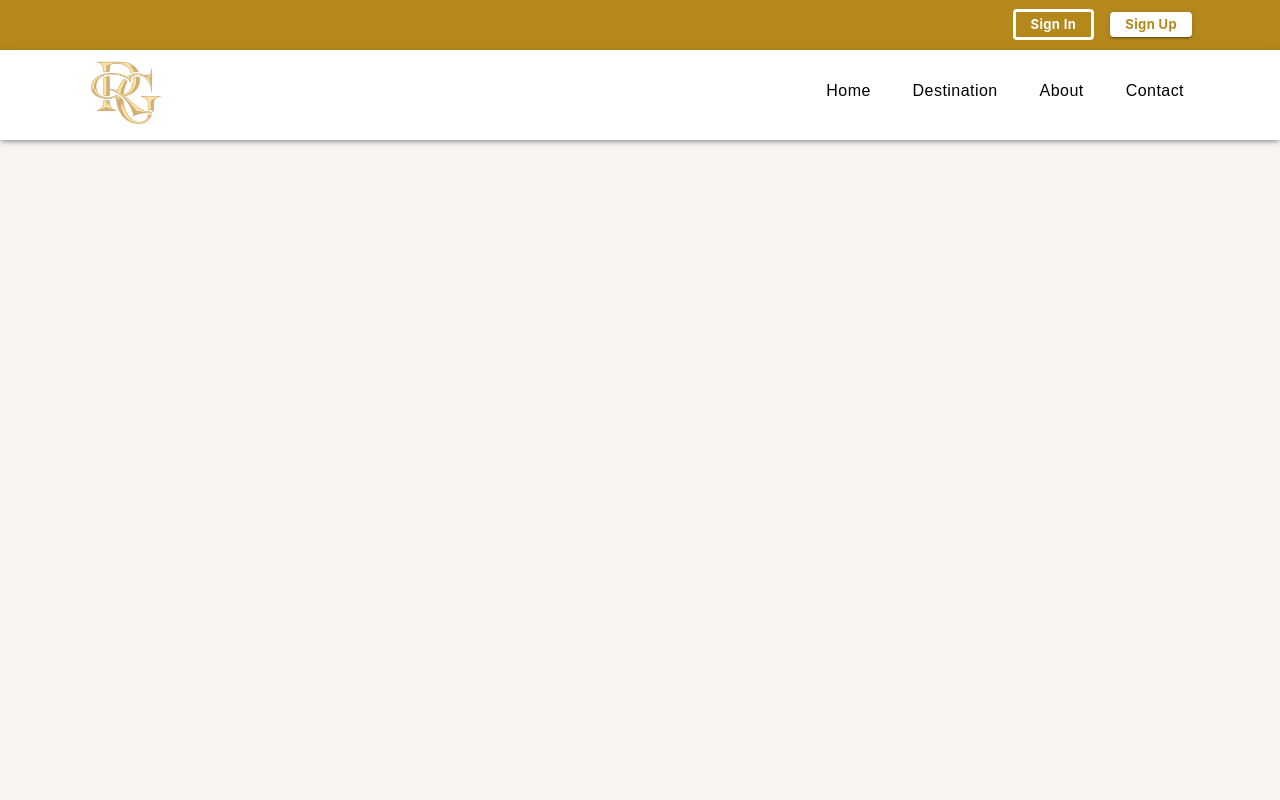
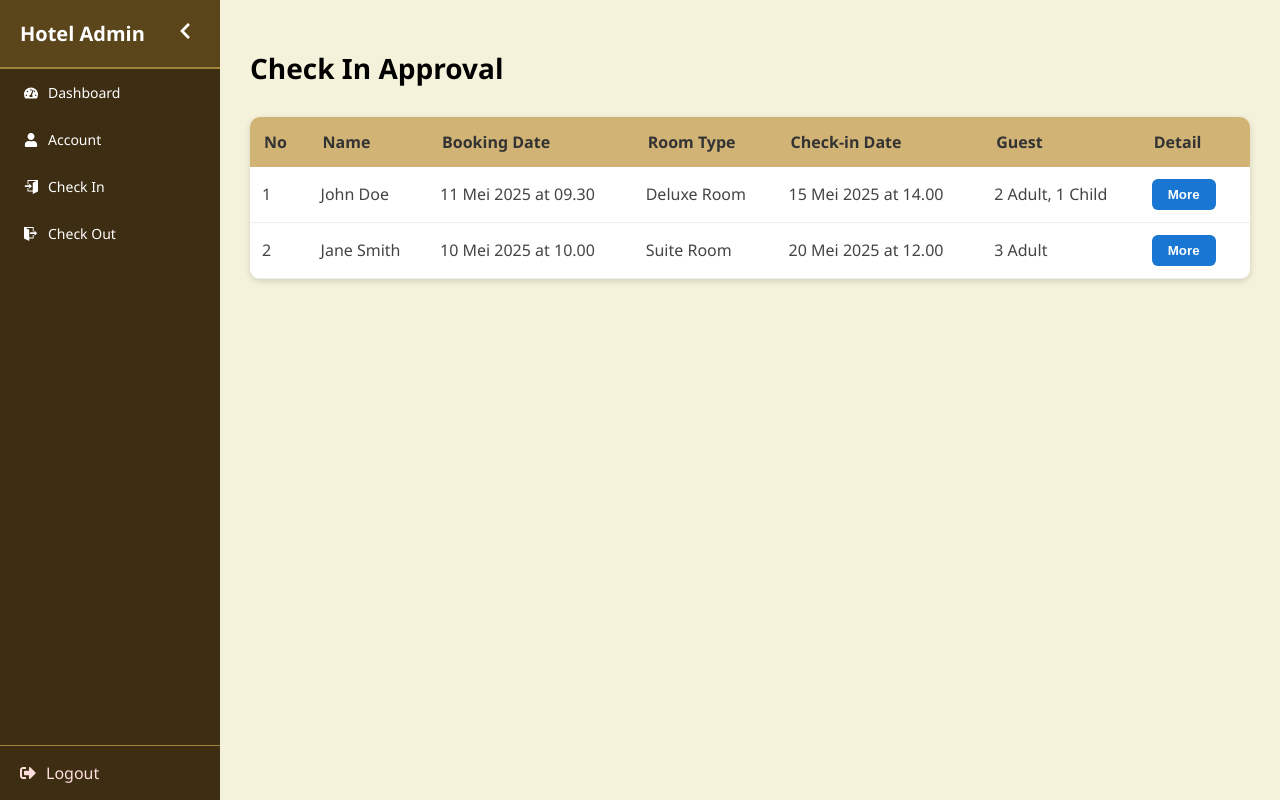
Before and after one commit to zahrul138/reservasi_hotel, a React (Create React App) app: page /checkinadmin in a window 1280 px wide. Built offline with nearby package versions, Linux system fonts and the light colour scheme.

Commit message:
add check in admin page

```diff
--- a/package.json
+++ b/package.json
@@ -19,6 +19,7 @@
     "chart.js": "^4.4.5",
     "express": "^4.21.1",
     "framer-motion": "^11.11.9",
+    "lucide-react": "^0.509.0",
     "react": "^18.3.1",
     "react-bootstrap": "^2.10.9",
     "react-chartjs-2": "^5.2.0",
--- a/src/App.js
+++ b/src/App.js
@@ -6,6 +6,7 @@ import SignUp from "./pages/SignUp";
 
 import DashboardAdmin from "./admin/DashboardAdmin";
 import GuestList from "./admin/GuestList";
+import CheckInAdmin from "./admin/CheckInAdmin";
 
 import Homepage from "./pages/HomePage";
 import RoomDeluxe from "./pages/RoomDeluxe";
@@ -33,6 +34,7 @@ function App() {
 
         <Route path="/dashboardadmin" element={<DashboardAdmin />} />
         <Route path="/guestlist" element={<GuestList />} />
+        <Route path="/checkinadmin" element={<CheckInAdmin />} />
 
         {/* Route dengan Navbar */}
         <Route path="/home" element={
--- /dev/null
+++ b/src/admin/CheckInAdmin.js
@@ -0,0 +1,325 @@
+import React, { useState } from "react";
+import { useNavigate } from "react-router-dom";
+import { Check, X } from "lucide-react";
+import SidebarAdmin from "../components/SidebarAdmin";
+
+const style = {
+  container: {
+    display: "flex",
+    minHeight: "100vh",
+    fontFamily: "'Segoe UI', sans-serif",
+  },
+  main: {
+    flex: 1,
+    padding: "30px",
+    backgroundColor: "#f5f2db",
+  },
+  title: {
+    fontSize: "28px",
+    fontWeight: "bold",
+    marginBottom: "30px",
+  },
+  tableContainer: {
+    backgroundColor: "#fff",
+    borderRadius: "10px",
+    overflow: "hidden",
+    boxShadow: "0 2px 6px rgba(0,0,0,0.15)",
+  },
+  table: {
+    width: "100%",
+    borderCollapse: "collapse",
+  },
+  th: {
+    backgroundColor: "#d0b375",
+    padding: "14px",
+    textAlign: "left",
+    fontWeight: "bold",
+    color: "#333",
+  },
+  td: {
+    padding: "12px",
+    borderBottom: "1px solid #eee",
+    color: "#444",
+  },
+  actionBtn: {
+    padding: "8px 16px",
+    marginRight: "8px",
+    cursor: "pointer",
+    borderRadius: "6px",
+    border: "none",
+    fontWeight: "bold",
+    color: "#fff",
+    display: "inline-flex",
+    alignItems: "center",
+    justifyContent: "center",
+  },
+  approveBtn: {
+    backgroundColor: "#4caf50",
+  },
+  rejectBtn: {
+    backgroundColor: "#f44336",
+  },
+  detailBtn: {
+    backgroundColor: "#1976d2",
+  },
+  modalOverlay: {
+    position: "fixed",
+    top: 0,
+    left: 0,
+    height: "100vh",
+    width: "100vw",
+    backgroundColor: "rgba(0,0,0,0.4)",
+    display: "flex",
+    justifyContent: "center",
+    alignItems: "center",
+    zIndex: 1000,
+  },
+  modal: {
+    background: "#fff",
+    padding: "40px",
+    borderRadius: "16px",
+    width: "700px",
+    maxHeight: "90vh",
+    overflowY: "auto",
+    boxShadow: "0 8px 30px rgba(0,0,0,0.25)",
+    position: "relative",
+    display: "flex",
+    flexDirection: "column",
+    gap: "16px",
+  },
+  heading: {
+    fontSize: "26px",
+    fontWeight: "600",
+    color: "#333",
+    marginBottom: "10px",
+    textAlign: "center",
+    borderBottom: "2px solid #e0c68b",
+    paddingBottom: "10px",
+  },
+  grid: {
+    display: "grid",
+    gridTemplateColumns: "1fr 1fr",
+    gap: "16px",
+  },
+  field: {
+    display: "flex",
+    flexDirection: "column",
+    fontSize: "15px",
+    color: "#444",
+  },
+  label: {
+    fontWeight: "bold",
+    marginBottom: "4px",
+    color: "#555",
+  },
+  value: {
+    backgroundColor: "#f9f9f9",
+    padding: "10px",
+    borderRadius: "6px",
+    border: "1px solid #ddd",
+  },
+  modalActions: {
+    display: "flex",
+    justifyContent: "flex-end",
+    gap: "10px",
+    marginTop: "20px",
+  },
+  closeBtn: {
+    position: "absolute",
+    top: "15px",
+    right: "15px",
+    background: "transparent",
+    border: "none",
+    fontSize: "20px",
+    cursor: "pointer",
+  },
+};
+
+const formatDate = (dateString) => {
+  const date = new Date(dateString);
+  if (isNaN(date)) return "Invalid Date";
+
+  const day = date.toLocaleDateString("id-ID", {
+    day: "2-digit",
+    month: "long",
+    year: "numeric",
+  });
+
+  const time = date.toLocaleTimeString("id-ID", {
+    hour: "2-digit",
+    minute: "2-digit",
+    hour12: false,
+  });
+
+  return `${day} at ${time}`;
+};
+
+const initialBookings = [
+  {
+    id: 1,
+    guestName: "John Doe",
+    guestPhone: "081234567890",
+    guestEmail: "john@example.com",
+    bookingDate: "2025-05-11T09:30:00Z",
+    checkInDate: "2025-05-15T14:00:00Z",
+    guestAmount: "2 Adult, 1 Child",
+    roomType: "Deluxe Room",
+    stayDuration: "3 Nights",
+    totalPayment: "Rp3.200,000",
+    specialRequest: "Sea view room",
+  },
+  {
+    id: 2,
+    guestName: "Jane Smith",
+    guestPhone: "082345678901",
+    guestEmail: "jane@example.com",
+    bookingDate: "2025-05-10T10:00:00Z",
+    checkInDate: "2025-05-20T12:00:00Z",
+    guestAmount: "3 Adult",
+    roomType: "Suite Room",
+    stayDuration: "2 Nights",
+    totalPayment: "Rp3.000,000",
+    specialRequest: "Late check-in",
+  },
+];
+
+const CheckInAdmin = () => {
+  const [isSidebarOpen, setIsSidebarOpen] = useState(true);
+  const [hoveredItem, setHoveredItem] = useState(null);
+  const [bookings] = useState(initialBookings);
+  const [selectedBooking, setSelectedBooking] = useState(null);
+
+  const toggleSidebar = () => setIsSidebarOpen((prev) => !prev);
+
+  const handleApprove = (id) => {
+    alert(`Approved booking ID: ${id}`);
+    setSelectedBooking(null);
+  };
+
+  const handleReject = (id) => {
+    alert(`Rejected booking ID: ${id}`);
+    setSelectedBooking(null);
+  };
+
+  return (
+    <div style={style.container}>
+      <SidebarAdmin
+        isOpen={isSidebarOpen}
+        toggleSidebar={toggleSidebar}
+        hoveredItem={hoveredItem}
+        setHoveredItem={setHoveredItem}
+      />
+      <main style={style.main}>
+        <h1 style={style.title}>Check In Approval</h1>
+        <div style={style.tableContainer}>
+          <table style={style.table}>
+            <thead>
+              <tr>
+                <th style={style.th}>No</th>
+                <th style={style.th}>Name</th>
+                <th style={style.th}>Booking Date</th>
+                <th style={style.th}>Room Type</th>
+                <th style={style.th}>Check-in Date</th>
+                <th style={style.th}>Guest</th>
+                <th style={style.th}>Detail</th>
+              </tr>
+            </thead>
+            <tbody>
+              {bookings.map((booking, index) => (
+                <tr key={booking.id}>
+                  <td style={style.td}>{index + 1}</td>
+                  <td style={style.td}>{booking.guestName}</td>
+                  <td style={style.td}>{formatDate(booking.bookingDate)}</td>
+                  <td style={style.td}>{booking.roomType}</td>
+                  <td style={style.td}>{formatDate(booking.checkInDate)}</td>
+                  <td style={style.td}>{booking.guestAmount}</td>
+
+                  <td style={style.td}>
+                    <button
+                      style={{ ...style.actionBtn, ...style.detailBtn }}
+                      onClick={() => setSelectedBooking(booking)}
+                    >
+                      More
+                    </button>
+                  </td>
+                </tr>
+              ))}
+            </tbody>
+          </table>
+        </div>
+
+        {selectedBooking && (
+          <div style={style.modalOverlay}>
+            <div style={style.modal}>
+              <button onClick={() => setSelectedBooking(null)} style={style.closeBtn}>✖</button>
+              <div style={style.heading}>Booking Details</div>
+              <div style={style.grid}>
+                <div style={style.field}>
+                  <span style={style.label}>Guest Name</span>
+                  <span style={style.value}>{selectedBooking.guestName}</span>
+                </div>
+                {/* <div style={style.field}>
+                  <span style={style.label}>Phone</span>
+                  <span style={style.value}>{selectedBooking.guestPhone}</span>
+                </div> */}
+                <div style={style.field}>
+                  <span style={style.label}>Email</span>
+                  <span style={style.value}>{selectedBooking.guestEmail}</span>
+                </div>
+                <div style={style.field}>
+                  <span style={style.label}>Booking Date</span>
+                  <span style={style.value}>{formatDate(selectedBooking.bookingDate)}</span>
+                </div>
+                 <div style={style.field}>
+                  <span style={style.label}>Guest</span>
+                  <span style={style.value}>{selectedBooking.guestAmount}</span>
+                </div>
+                <div style={style.field}>
+                  <span style={style.label}>Check-in Date</span>
+                  <span style={style.value}>{formatDate(selectedBooking.checkInDate)}</span>
+                </div>
+                <div style={style.field}>
+                  <span style={style.label}>Check-out Date</span>
+                  <span style={style.value}>{formatDate(selectedBooking.checkInDate)}</span>
+                </div>
+
+                <div style={style.field}>
+                  <span style={style.label}>Room Type</span>
+                  <span style={style.value}>{selectedBooking.roomType}</span>
+                </div>
+                <div style={style.field}>
+                  <span style={style.label}>Stay Duration</span>
+                  <span style={style.value}>{selectedBooking.stayDuration}</span>
+                </div>
+                <div style={style.field}>
+                  <span style={style.label}>Total Payment</span>
+                  <span style={style.value}>{selectedBooking.totalPayment}</span>
+                </div>
+                <div style={{ ...style.field, gridColumn: "span 2" }}>
+                  <span style={style.label}>Special Request</span>
+                  <span style={style.value}>{selectedBooking.specialRequest}</span>
+                </div>
+              </div>
+              <div style={style.modalActions}>
+                <button
+                  style={{ ...style.actionBtn, ...style.approveBtn }}
+                  onClick={() => handleApprove(selectedBooking.id)}
+                >
+                  <Check size={16} color="#fff" /> &nbsp; Approve
+                </button>
+                <button
+                  style={{ ...style.actionBtn, ...style.rejectBtn }}
+                  onClick={() => handleReject(selectedBooking.id)}
+                >
+                  <X size={16} color="#fff" /> &nbsp; Reject
+                </button>
+              </div>
+            </div>
+          </div>
+        )}
+      </main>
+    </div>
+  );
+};
+
+export default CheckInAdmin;
--- a/src/admin/DashboardAdmin.js
+++ b/src/admin/DashboardAdmin.js
@@ -1,6 +1,5 @@
 // src/pages/DashboardAdmin.js
 import React, { useState } from "react";
-import { Link } from "react-router-dom";
 import {
   FaBookmark,
   FaCalendarCheck,
--- a/src/admin/GuestList.js
+++ b/src/admin/GuestList.js
@@ -1,7 +1,7 @@
-// src/admin/GuestList.js atau pages/Dashboard/GuestList.js
+// src/admin/GuestList.js
 import React, { useState, useEffect } from "react";
 import SidebarAdmin from "../components/SidebarAdmin";
-import { getAllUsers } from "../services/userService"; // pastikan path benar
+import { getAllUsers } from "../services/userService"; // pastikan path ini sesuai
 
 const style = {
   container: {
@@ -41,20 +41,25 @@ const style = {
     borderBottom: "1px solid #eee",
     color: "#444",
   },
-  status: (value) => ({
-    padding: "6px 12px",
-    borderRadius: "20px",
-    color: "#fff",
-    fontSize: "14px",
-    backgroundColor:
-      value === "Checked In"
-        ? "#4caf50"
-        : value === "Checked Out"
-        ? "#2196f3"
-        : "#ff9800",
-    display: "inline-block",
-    textAlign: "center",
-  }),
+};
+
+const formatDate = (dateString) => {
+  const date = new Date(dateString);
+  if (isNaN(date)) return "Invalid Date";
+
+  const day = date.toLocaleDateString("id-ID", {
+    day: "2-digit",
+    month: "long",
+    year: "numeric",
+  });
+
+  const time = date.toLocaleTimeString("id-ID", {
+    hour: "2-digit",
+    minute: "2-digit",
+    hour12: false,
+  });
+
+  return `${day} at ${time}`;
 };
 
 const GuestList = () => {
@@ -62,7 +67,7 @@ const GuestList = () => {
   const [hoveredItem, setHoveredItem] = useState(null);
   const [guests, setGuests] = useState([]);
 
-  const toggleSidebar = () => setIsSidebarOpen(!isSidebarOpen);
+  const toggleSidebar = () => setIsSidebarOpen((prev) => !prev);
 
   useEffect(() => {
     const fetchGuests = async () => {
@@ -73,7 +78,6 @@ const GuestList = () => {
         console.error("Error fetching users:", error);
       }
     };
-
     fetchGuests();
   }, []);
 
@@ -95,21 +99,22 @@ const GuestList = () => {
                 <th style={style.th}>No</th>
                 <th style={style.th}>Name</th>
                 <th style={style.th}>Email</th>
-                <th style={style.th}>Create Time</th>
+                <th style={style.th}>Created</th>
                 <th style={style.th}>Role</th>
               </tr>
             </thead>
             <tbody>
-              {guests.map((guest, index) => (
-                <tr key={guest.id}>
-                  <td style={style.td}>{index + 1}</td>
-                  <td style={style.td}>{guest.fullname}</td>
-                  <td style={style.td}>{guest.email}</td>
-                  <td style={style.td}>{guest.createtime}</td>
-                  <td style={style.td}>{guest.role}</td>
-                </tr>
-              ))}
-              {guests.length === 0 && (
+              {guests.length > 0 ? (
+                guests.map((guest, index) => (
+                  <tr key={`${guest.id}-${index}`}>
+                    <td style={style.td}>{index + 1}</td>
+                    <td style={style.td}>{guest.fullname || "N/A"}</td>
+                    <td style={style.td}>{guest.email || "N/A"}</td>
+                    <td style={style.td}>{formatDate(guest.createtime)}</td>
+                    <td style={style.td}>{guest.role || "Guest"}</td>
+                  </tr>
+                ))
+              ) : (
                 <tr>
                   <td style={style.td} colSpan="5">
                     No guest data found.
--- a/src/components/SidebarAdmin.js
+++ b/src/components/SidebarAdmin.js
@@ -2,13 +2,15 @@
 import React, { useState } from "react";
 import {
   FaUser,
-  FaDoorOpen,
-  FaCog,
   FaSignOutAlt,
   FaBars,
   FaChevronLeft,
   FaTachometerAlt,
 } from "react-icons/fa";
+import {
+  ImExit,
+  ImEnter,
+} from "react-icons/im";
 import { useNavigate } from "react-router-dom";
 
 const styles = {
@@ -69,9 +71,9 @@ const SidebarAdmin = ({ activePage = "" }) => {
 
   const menu = [
     { icon: <FaTachometerAlt />, text: "Dashboard", path: "/dashboardadmin" },
-    { icon: <FaUser />, text: "Guest Account", path: "/guestlist" },
-    { icon: <FaDoorOpen />, text: "Rooms", path: "/admin/rooms" },
-    { icon: <FaCog />, text: "Settings", path: "/admin/settings" },
+    { icon: <FaUser />, text: "Account", path: "/guestlist" },
+    { icon: <ImEnter />, text: "Check In", path: "/checkinadmin" },
+    { icon: <ImExit />, text: "Check Out", path: "/" },
   ];
 
   return (
```
Also changed, not shown: 1 other file (tests, documents, lock files or other folders).
